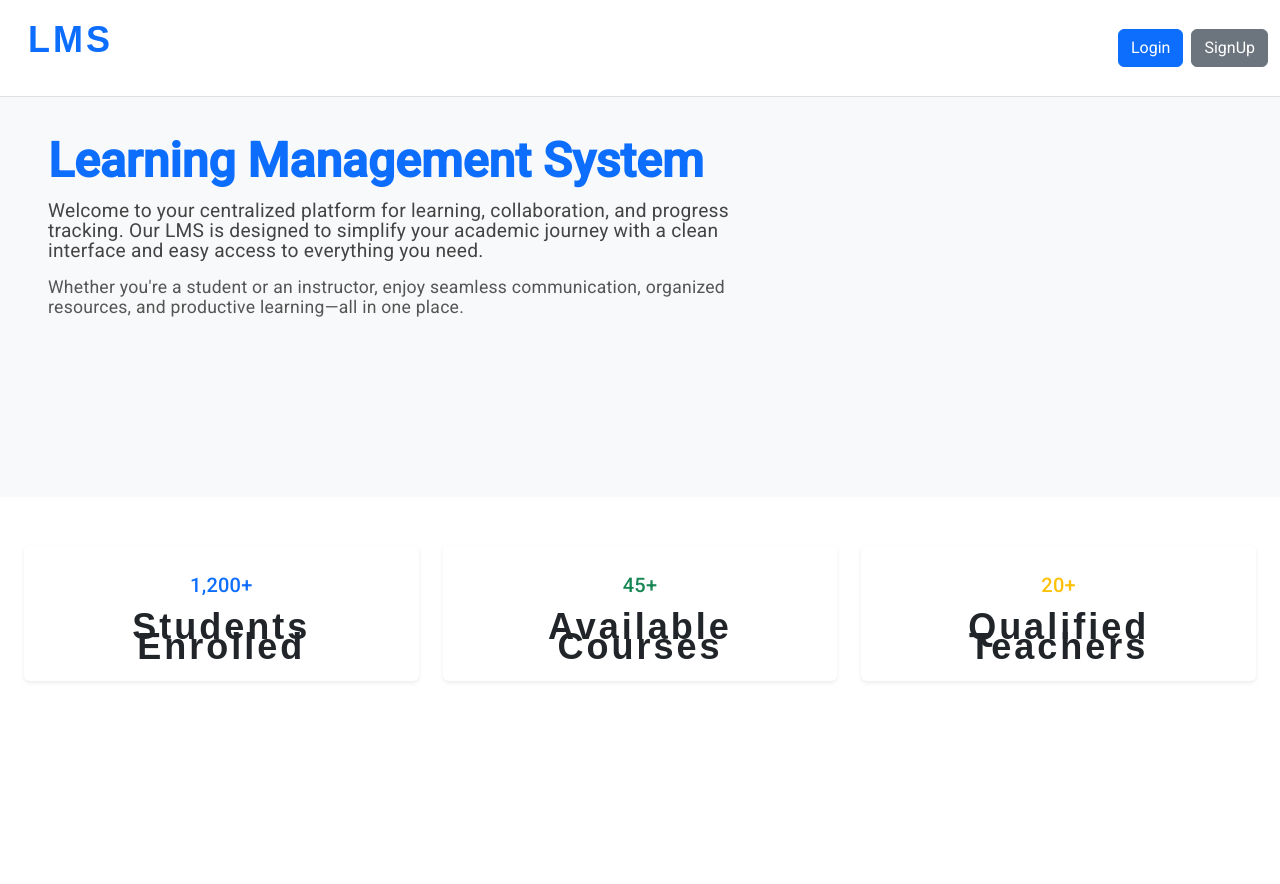
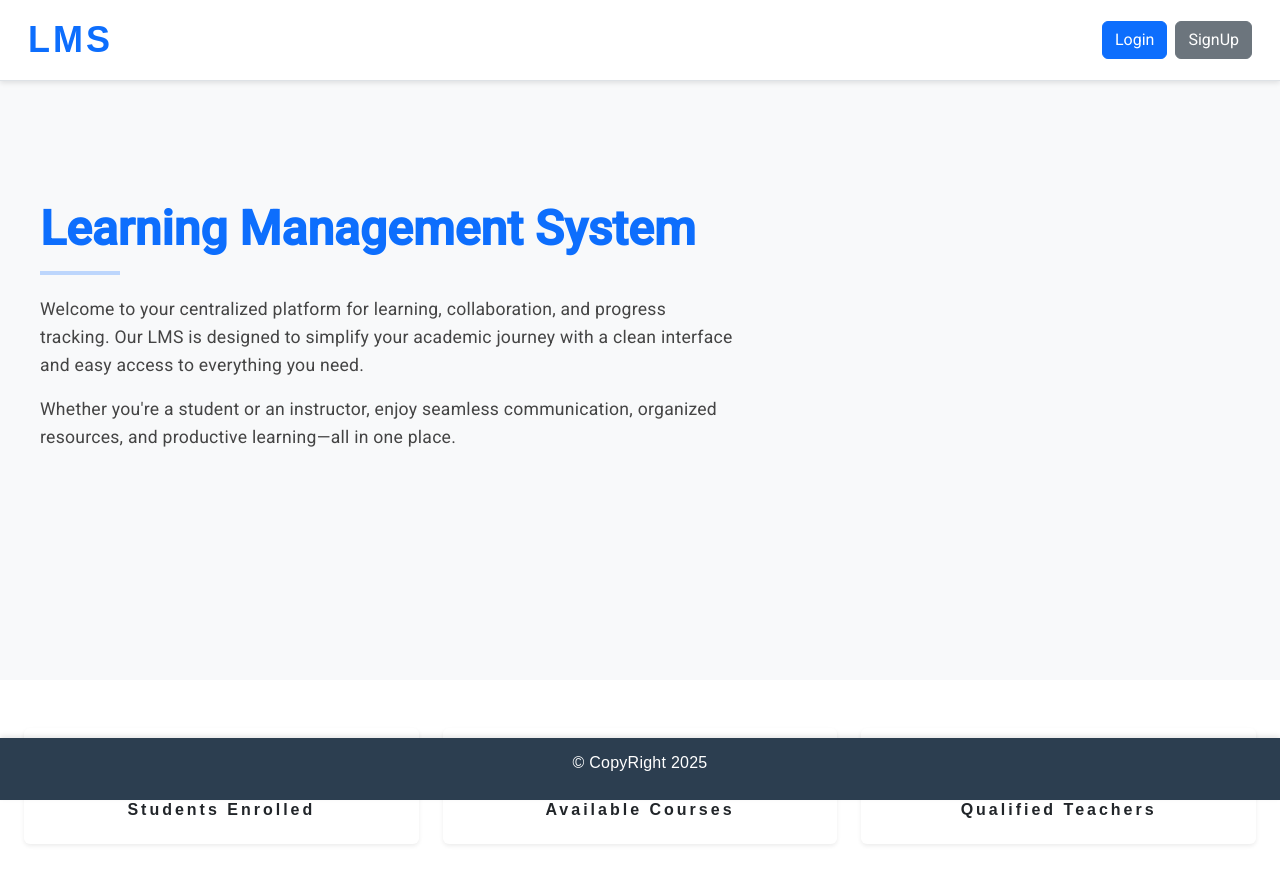
Before and after one commit to vivekcse123/LMS, an Angular app: page /auth/common-dashboard in a window 1280 px wide. Shown: the top 884 px of the page. Before the commit the page ends 800 px from the top, so only its background shows below. Built offline with nearby package versions, Linux system fonts and the light colour scheme.

Commit message:
New Changes in Common Dashboard

```diff
--- a/src/app/auth/common/common.component.css
+++ b/src/app/auth/common/common.component.css
@@ -5,7 +5,19 @@
     color: #0d6efd;
     letter-spacing: 3px;
 }
+.fixed-header {
+  position: fixed;
+  top: 0;
+  left: 0;
+  width: 100%;
+  z-index: 1030;
+  background-color: #ffffff;
+  box-shadow: 0 2px 5px rgba(0, 0, 0, 0.1);
+}
 
+.page-content {
+  padding-top: 80px;
+}
 .landing-text-section {
     padding: 80px 20px;
     text-align: center;
@@ -39,3 +51,85 @@
   .modal-content {
     min-height: 400px;
   }
+
+  .footer {
+    background-color: #2c3e50;
+    color: #ffffff;
+    text-align: center;
+    padding: 15px 0;
+    font-family: Arial, sans-serif;
+    font-size: 16px;
+    position: fixed;
+    bottom: 0;
+    width: 100%;
+    box-shadow: 0 -2px 5px rgba(0, 0, 0, 0.1);
+  }
+
+  .content-section {
+    min-height: calc(100vh - 120px);
+    background-color: #f8f9fa;
+    padding: 60px 40px;
+    display: flex;
+    flex-direction: column;
+    align-items: flex-start;
+    justify-content: center;
+    animation: fadeInUp 0.8s ease-out forwards;
+    opacity: 0;
+    transform: translateY(20px);
+  }
+
+  .content-section h1 {
+    font-size: 3rem;
+    color: #0d6efd;
+    font-weight: bold;
+    margin-bottom: 10px;
+  }
+
+  .content-section hr {
+    width: 80px;
+    height: 4px;
+    background-color: #0d6efd;
+    border: none;
+    margin-bottom: 20px;
+  }
+
+  .content-section p {
+    font-size: 1.1rem;
+    color: #444;
+    max-width: 700px;
+    margin-bottom: 16px;
+    line-height: 1.6;
+  }
+
+  @keyframes fadeInUp {
+    to {
+      opacity: 1;
+      transform: translateY(0);
+    }
+  }
+
+  .footer {
+    background-color: #2c3e50;
+    color: #ffffff;
+    text-align: center;
+    padding: 15px 0;
+    font-size: 16px;
+    position: fixed;
+    bottom: 0;
+    width: 100%;
+    box-shadow: 0 -2px 5px rgba(0, 0, 0, 0.1);
+  }
+
+  @media (max-width: 600px) {
+    .content-section h1 {
+      font-size: 2.2rem;
+    }
+
+    .content-section p {
+      font-size: 1rem;
+    }
+
+    #text{
+      margin: 5px 5px;
+    }
+  }
--- a/src/app/auth/common/common.component.html
+++ b/src/app/auth/common/common.component.html
@@ -1,23 +1,23 @@
-<div class="container-fluid border-bottom py-2">
+<div class="container-fluid border-bottom py-2 fixed-header">
   <div class="d-flex justify-content-between align-items-center">
     <div class="p-3">
-        <h1 class="text-center">LMS</h1>
+      <h1 class="text-center m-0">LMS</h1>
     </div>
-      <div>
+    <div class="pe-3">
       <button class="btn btn-primary me-2" data-bs-toggle="modal" data-bs-target="#loginModal">Login</button>
       <button class="btn btn-secondary" data-bs-toggle="modal" data-bs-target="#signupModal">SignUp</button>
     </div>
   </div>
 </div>
 
-  <div class="px-5 py-5" style="min-height: calc(100vh - 400px); background-color: #f8f9fa;">
-    <h1 class="fw-bold mb-4" style="font-size: 3rem; color: #0d6efd;">
-      Learning Management System
-    </h1>
-    <p class="mb-3" style="font-size: 1.2rem; color: #444; max-width: 700px;">
-      Welcome to your centralized platform for learning, collaboration, and progress tracking. Our LMS is designed to simplify your academic journey with a clean interface and easy access to everything you need.
+  <div class="content-section">
+    <h1>Learning Management System</h1>
+    <hr>
+    <p>
+      Welcome to your centralized platform for learning, collaboration, and progress tracking.
+      Our LMS is designed to simplify your academic journey with a clean interface and easy access to everything you need.
     </p>
-    <p style="font-size: 1.1rem; color: #555; max-width: 680px;">
+    <p>
       Whether you're a student or an instructor, enjoy seamless communication, organized resources, and productive learning—all in one place.
     </p>
   </div>
@@ -25,29 +25,33 @@
   <div class="row text-center px-4 py-5 bg-white">
     <!-- Students Card -->
     <div class="col-md-4 mb-4">
-    <div class="card shadow-sm p-4 border-0">
-      <h2 class="text-primary">1,200+</h2>
-      <p class="mb-0 fw-semibold">Students Enrolled</p>
+      <div class="card shadow-sm p-4 border-0 h-100">
+        <h2 class="text-primary fs-2 fs-md-1">100+</h2>
+        <p class="mb-0 fw-semibold fs-6 fs-md-5">Students Enrolled</p>
       </div>
     </div>
 
     <!-- Courses Card -->
     <div class="col-md-4 mb-4">
-    <div class="card shadow-sm p-4 border-0">
-      <h2 class="text-success">45+</h2>
-      <p class="mb-0 fw-semibold">Available Courses</p>
+      <div class="card shadow-sm p-4 border-0 h-100">
+        <h2 class="text-success fs-2 fs-md-1">10+</h2>
+        <p class="mb-0 fw-semibold fs-6 fs-md-5">Available Courses</p>
       </div>
     </div>
 
     <!-- Teachers Card -->
     <div class="col-md-4 mb-4">
-    <div class="card shadow-sm p-4 border-0">
-      <h2 class="text-warning">20+</h2>
-      <p class="mb-0 fw-semibold">Qualified Teachers</p>
+      <div class="card shadow-sm p-4 border-0 h-100">
+        <h2 class="text-warning fs-2 fs-md-1">5+</h2>
+        <p class="mb-0 fw-semibold fs-6 fs-md-5">Qualified Teachers</p>
       </div>
     </div>
   </div>
 
+
+<div class="footer">
+  <p>© CopyRight 2025</p>
+</div>
 
 
 <div class="modal fade" id="loginModal" tabindex="-1" aria-labelledby="loginModalLabel" aria-hidden="true">
@@ -62,11 +66,11 @@
           <form>
             <div class="mb-3">
               <label for="email" class="form-label">Email address</label>
-              <input type="email" class="form-control" id="email" placeholder="Enter email" />
+              <input type="email" class="form-control" id="email" placeholder="Enter email" required/>
             </div>
             <div class="mb-3">
               <label for="password" class="form-label">Password</label>
-              <input type="password" class="form-control" id="password" placeholder="Password" />
+              <input type="password" class="form-control" id="password" placeholder="Password" required/>
             </div>
             <button type="submit" class="btn btn-primary w-100">Login</button>
           </form>
```
Lines whose indentation alone changed are shown as unchanged.
